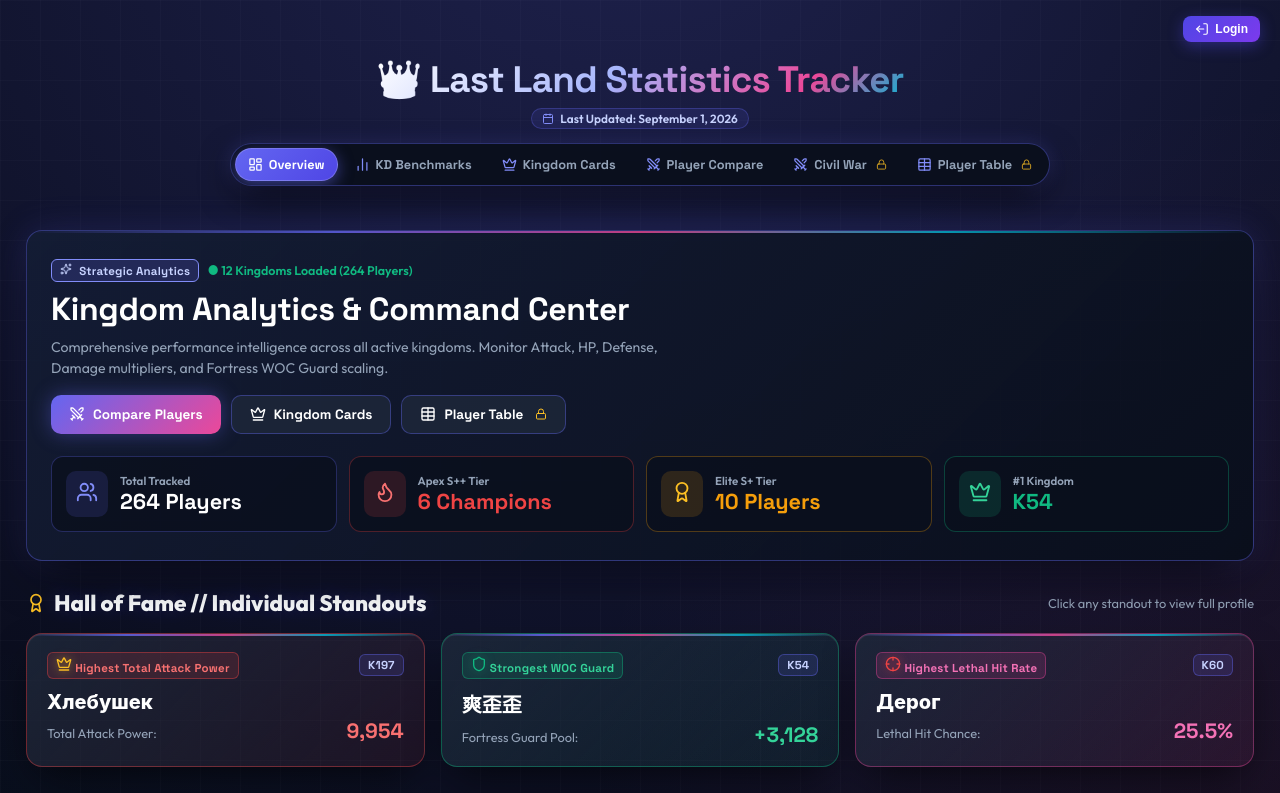
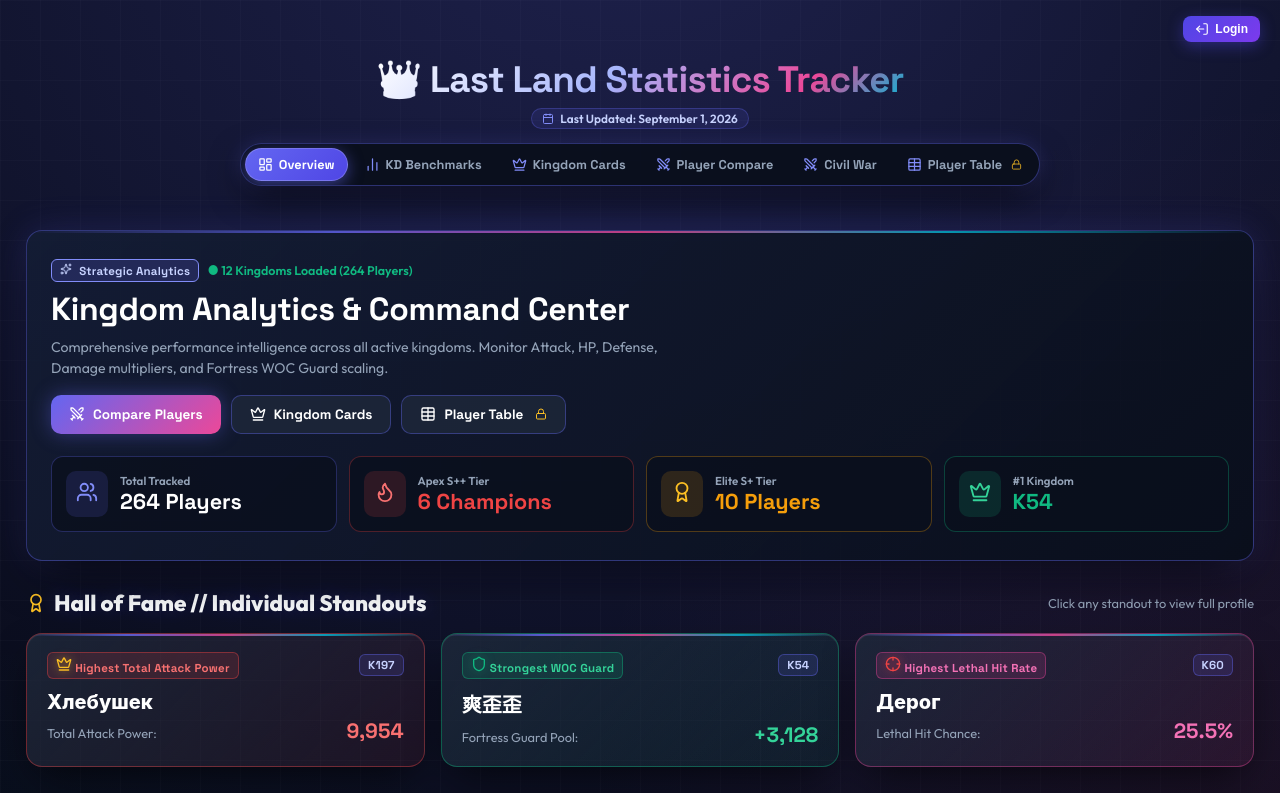
Before and after one commit to vanosski/statistics, a React (Vite) app: page / in a window 1280 px wide. Shown: the top 793 px of the page. Built offline with nearby package versions, Linux system fonts and the light colour scheme.

Commit message:
feat: Keep Civil War tab public for all users

```diff
--- a/src/App.tsx
+++ b/src/App.tsx
@@ -89,7 +89,7 @@ export function App() {
       const hash = window.location.hash.replace('#', '');
       const validViews = ['home', 'graphs', 'kingdoms', 'compare', 'table', 'login', 'privacy', 'terms', 'simulator', 'civilwar'];
       if (validViews.includes(hash)) {
-        if (!isApproved && ['table', 'civilwar'].includes(hash)) {
+        if (!isApproved && ['table'].includes(hash)) {
           setCurrentView('login');
           window.location.hash = 'login';
           return;
@@ -116,7 +116,7 @@ export function App() {
 
   // If user is guest/unapproved and tries to go to table, redirect to login
   useEffect(() => {
-    if (!loading && !isApproved && ['table', 'civilwar'].includes(currentView)) {
+    if (!loading && !isApproved && ['table'].includes(currentView)) {
       setCurrentView('login');
       window.location.hash = 'login';
     }
@@ -130,7 +130,7 @@ export function App() {
   }, [isApproved, currentView]);
 
   const navigateTo = (view: ViewMode) => {
-    if (!isApproved && ['table', 'civilwar'].includes(view)) {
+    if (!isApproved && ['table'].includes(view)) {
       window.location.hash = 'login';
       return;
     }
@@ -286,11 +286,7 @@ export function App() {
       )} */}
 
       {currentView === 'civilwar' && (
-        isApproved ? (
-          <CivilWarSuite kingdoms={kingdoms} players={players} isApproved={isApproved} />
-        ) : (
-          <Login />
-        )
+        <CivilWarSuite kingdoms={kingdoms} players={players} isApproved={isApproved} />
       )}
 
       </main>
--- a/src/components/TopNav.tsx
+++ b/src/components/TopNav.tsx
@@ -101,7 +101,7 @@ export const TopNav: React.FC<TopNavProps> = ({ currentView, onSelectView }) =>
                 </span>
                 <span className="nav-tab-label-full">{tab.label}</span>
                 <span className="nav-tab-label-short">{tab.shortLabel}</span>
-                {!isApproved && (tab.id === 'table' || tab.id === 'civilwar') && (
+                {!isApproved && tab.id === 'table' && (
                   <Lock size={11} style={{ color: '#fbbf24', marginLeft: '3px', opacity: 0.85 }} />
                 )}
               </button>
```
